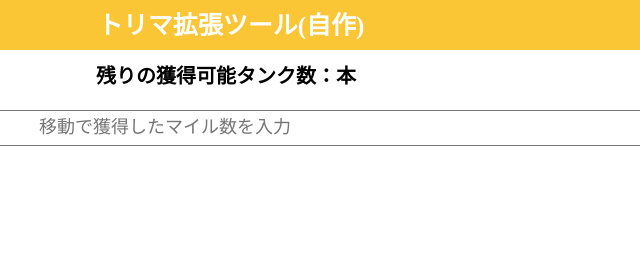
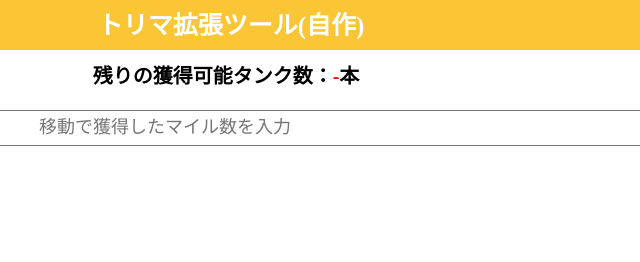
Before and after one commit to osechi-1111/TrimaExtentionTools, a plain HTML site: page index.html in a window 1280 px wide. Shown: the top 262 px of the page, 414-1054 px from the left. Drawn offline with Linux system fonts and the light colour scheme.

Commit message:
Update index.html

```diff
--- a/index.html
+++ b/index.html
@@ -13,7 +13,7 @@
     <h1>トリマ拡張ツール(自作)</h1>
   </div>
   <div class="result">
-    <h1>残りの獲得可能タンク数：<span id="resultSpan"></span>本</h1>
+    <h1>残りの獲得可能タンク数：<span id="resultSpan">-</span>本</h1>
   </div>
   <div class="input">
     <input placeholder="移動で獲得したマイル数を入力" id="resultValue">
```
